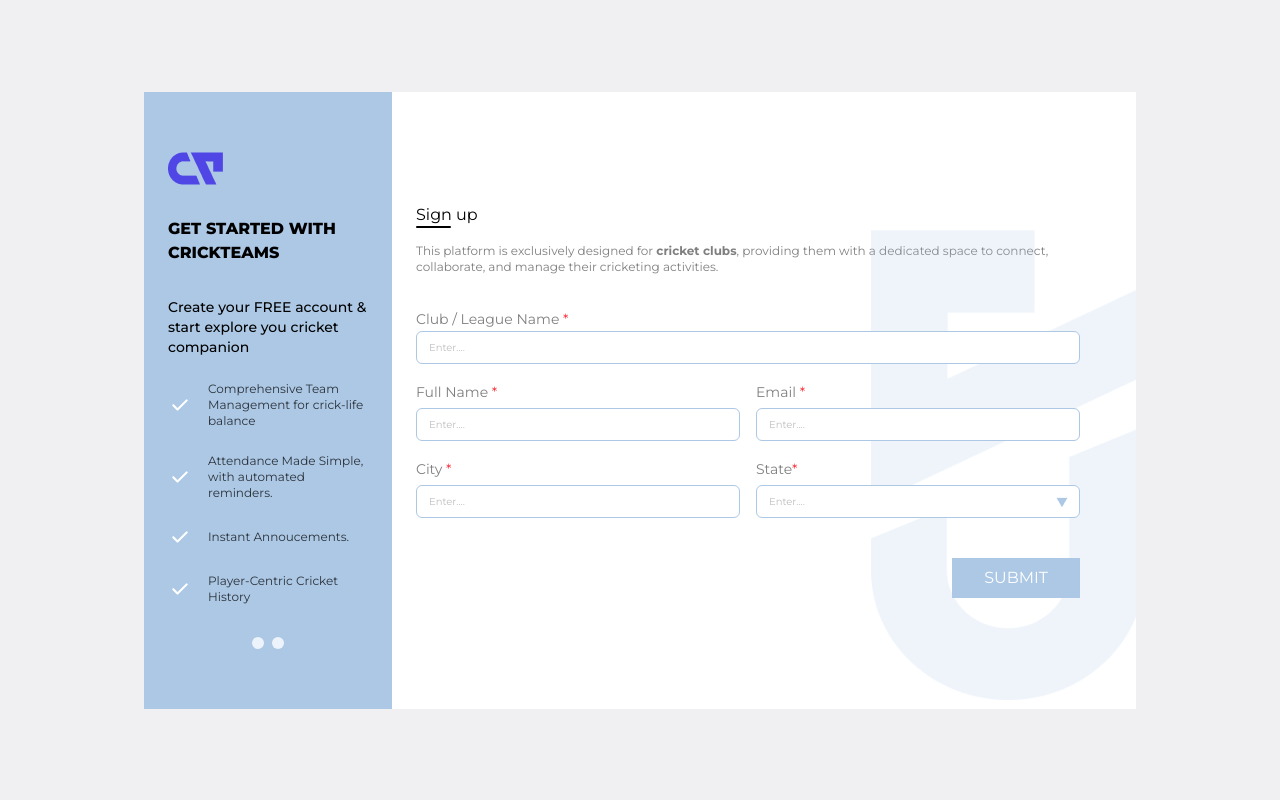
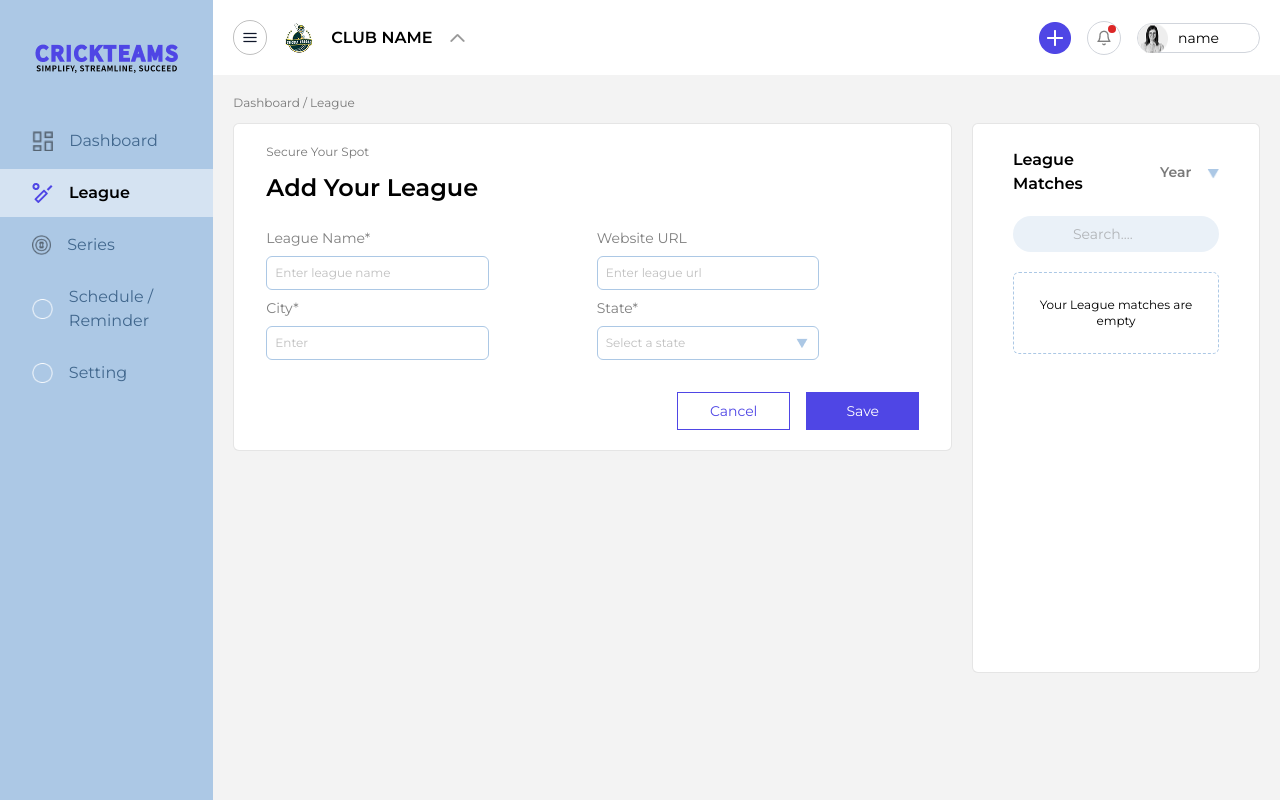
Before and after one commit to JeniDabhi/crickteams, an Angular app: page / in a window 1280 px wide. Built offline with nearby package versions, Linux system fonts and the light colour scheme.

Commit message:
create-league-add your league

```diff
--- a/src/app/app.component.html
+++ b/src/app/app.component.html
@@ -1,97 +1,121 @@
-<!-- SIGN-UP -->
+<div>
 
-<div class="bg-[#89899c21] min-h-screen flex items-center justify-center">
-  <div class="2xl:max-w-6xl xl:max-w-5xl lg:max-w-4xl md:max-w-3xl">
+  <div class="grid grid-cols-12 min-h-screen md:m-0 m-2">
 
-    <div class="grid grid-cols-12 m-4">
+    <div class="sidebar col-span-12 md:col-span-3 lg:col-span-2 bg-[#acc8e5]">
+      <div class="sidebar-title flex justify-center my-11">
+        <img src="../assets/img/logo.png" alt="logo">
+      </div>
+      <nav>
+        <ul class="space-y-5">
+          <li class="flex items-center space-x-4 py-3 cursor-pointer mb-1 hover:bg-[#ffffff80]">
+            <img src="../assets/img/dashboard.png" alt="Dashboard" class="h-5 ml-8">
+            <a href="#" class="hover:text-blue-500 text-xs  md:text-sm lg:text-base text-[#41678d]">Dashboard</a>
+          </li>
+          <li class="flex items-center space-x-4 py-3 cursor-pointer mb-1 bg-[#ffffff80]">
+            <img src="../assets/img/league.png" alt="League" class="h-5 ml-8">
+            <a href="#" class="hover:text-blue-500 text-xs md:text-sm lg:text-base font-semibold">League</a>
+          </li>
+          <li class="flex items-center space-x-4 py-3 cursor-pointer mb-1 hover:bg-[#ffffff80]">
+            <img src="../assets/img/series.png" alt="Series" class="h-5 ml-8">
+            <a href="#" class="hover:text-blue-500 text-xs md:text-sm lg:text-base text-[#41678d]">Series</a>
+          </li>
+          <li class="flex items-center space-x-4 py-3 cursor-pointer mb-1 hover:bg-[#ffffff80]">
+            <img src="../assets/img/reminder.png" alt="Reminder" class="h-5 ml-8">
+            <a href="#" class="hover:text-blue-500 text-xs md:text-sm lg:text-base text-[#41678d]">Schedule /
+              Reminder</a>
+          </li>
+          <li class="flex items-center space-x-4 py-3 cursor-pointer mb-1 hover:bg-[#ffffff80]">
+            <img src="../assets/img/setting.png" alt="Setting" class="h-5 ml-8">
+            <a href="#" class="hover:text-blue-500 text-xs md:text-sm lg:text-base text-[#41678d]">Setting</a>
+          </li>
+        </ul>
+      </nav>
+    </div>
 
-      <div class="lg:col-span-3 md:col-span-5 col-span-12 bg-[#ACC8E5]">
-        <div class="content py-6 sm:py-15 px-6">
-          <img src="../assets/img/crickteam-logo.png" alt="crickteam-logo">
-          <h2 class="font-extrabold max-w-[280px] my-8">GET STARTED WITH
-            CRICKTEAMS</h2>
-          <p class="font-medium text-sm">Create your FREE account & start explore you cricket companion</p>
 
-          <div class="flex my-6 items-center">
-            <img src="../assets/img/checkbox-checked.png" alt="" class="h-6 w-6">
+    <div class="club-main-content col-span-12 md:col-span-9 lg:col-span-10 bg-[#f3f3f3]">
+      <div class="header bg-white sm:flex-row p-5 flex justify-between">
+        <div class="club-content gap-4 flex items-center">
+          <img src="../assets/img/toggle.png" alt="toggle"
+            class="toggle-icon border border-[#00000040] rounded-full p-2">
+          <img src="../assets/img/cricket-logo.png" alt="cricket-logo" class="profile-icon">
+          <div class="profile-name text-black font-semibold text-sm md:text-base">CLUB NAME</div>
+          <img src="../assets/img/arrow-up.png" alt="arrow-up" class="arrow-up-icon">
+        </div>
+        <div class="profile-content gap-4 flex items-center">
+          <img src="../assets/img/add-icon.png" alt="add-icon" class="hidden sm:block">
 
-            <p class="text-[#000000BF] text-xs ml-4">Comprehensive Team Management for crick-life balance</p>
+          <div class="notification-icon relative">
+            <img src="../assets/img/notification.png" alt="notification"
+              class="border hidden sm:block border-gray-300 rounded-full p-2">
           </div>
-          <div class="flex my-6 items-center">
-            <img src="../assets/img/checkbox-checked.png" alt="" class="h-6 w-6">
-            <p class="text-[#000000BF] text-xs ml-4">Attendance Made Simple, with automated reminders.</p>
-          </div>
-          <div class="flex my-6 items-center">
-            <img src="../assets/img/checkbox-checked.png" alt="" class="h-6 w-6">
-            <p class="text-[#000000BF] text-xs ml-4">Instant Annoucements.</p>
-          </div>
-          <div class="flex my-6 items-center">
-            <img src="../assets/img/checkbox-checked.png" alt="" class="h-6 w-6">
-            <p class="text-[#000000BF] text-xs ml-4">Player-Centric Cricket History</p>
-          </div>
-          <div class="radio-container gap-2 flex justify-center items-center mt-8">
-            <input type="radio" id="radio-on" name="toggle" class="radio-input" />
-            <label for="radio-on" class="radio">
-              <span class="circle"></span>
-            </label>
-
-            <input type="radio" id="radio-off" name="toggle" class="radio-input" />
-            <label for="radio-off" class="radio">
-              <span class="circle"></span>
-            </label>
-          </div>
+          <div
+            class="name hidden sm:block border border-gray-300 rounded-2xl px-10 py-1 flex relative sm:text-xs md:text-sm md:py-1 sm:pt-2">
+            name</div>
         </div>
       </div>
 
-      <div
-        class="lg:col-span-9 md:col-span-7 col-span-12  bg-white flex items-center justify-center overflow-hidden">
 
-        <div class="sign-up-content relative  sm:pr-14 px-6 py-8">
-          <h2 class="sign-up relative">Sign up</h2>
-          <p class="text-xs text-[#00000080] mt-4 mb-8">This platform is exclusively designed for <strong
-              class="font-bold text-[#00000080]">cricket clubs</strong>, providing them with a dedicated space to
-            connect,
-            collaborate, and manage their cricketing activities.</p>
+      <div class="dashboard grid grid-cols-10 p-3 sm:p-5">
+        <div class="dashboard-content col-span-10 lg:col-span-7 overflow-hidden">
+          <p class="mb-3 text-[#797979] text-xs"> Dashboard / League </p>
+          <div
+            class="dashboard-card relative bg-white mt-3 mb-6 py-7 lg:py-5 rounded-md sm:py-7 px-8 border-1 border-[#0000001A]">
+            <p class="mb-3 text-[#797979] text-[10px] sm:text-xs"> Secure Your Spot </p>
+            <h2 class="text-sm sm:text-2xl font-semibold mb-6">Add Your League</h2>
+            <form action="" class="text-[#00000080]">
+              <div class="grid grid-cols-6 gap-2">
+                <div class="flex flex-col col-span-6 sm:col-span-3 gap-2 sm:pr-10 lg:pr-25">
+                  <label for="" class="text-xs sm:text-sm">League Name*</label>
+                  <input type="text" placeholder="Enter league name"
+                    class="border border-[#ACC8E5] p-2 rounded-md text-[10px] sm:text-xs outline-none">
+                </div>
+                <div class="flex flex-col col-span-6 sm:col-span-3 gap-2 sm:pr-10 lg:pr-25">
+                  <label for="" class="text-xs sm:text-sm">Website URL</label>
+                  <input type="text" placeholder="Enter league url"
+                    class="border border-[#ACC8E5] p-2 rounded-md text-[10px] sm:text-xs outline-none">
+                </div>
+                <div class="flex flex-col col-span-6 sm:col-span-3 gap-2 sm:pr-10 lg:pr-25">
+                  <label for="" class="text-xs sm:text-sm">City*</label>
+                  <input type="text" placeholder="Enter"
+                    class="border border-[#ACC8E5] p-2 rounded-md text-[10px] sm:text-xs outline-none">
+                </div>
+                <div class="flex flex-col col-span-6 sm:col-span-3 gap-2 sm:pr-10 lg:pr-25">
+                  <label for="" class="text-xs sm:text-sm">State*</label>
+                  <div class="state relative"><input type="text" placeholder="Select a state"
+                      class="border border-[#ACC8E5] p-2 rounded-md text-[10px] sm:text-xs w-full outline-none"></div>
+                </div>
 
-          <form action="" class="relative">
-            <label for="" class="text-[#00000080] text-xs sm:text-sm">Club / League Name <span
-                class="text-red-500">*</span></label>
-            <input type="text" placeholder="Enter...."
-              class="w-full bg-white outline-none border border-[#ACC8E5] rounded-md px-3 py-2 mb-4 text-[10px] text-[#00000080]">
+              </div>
+              <div class="flex justify-center sm:justify-end gap-4 mt-8">
+                <button
+                  class="px-4 sm:px-8 py-2 border border-[#4F46E5] text-sm text-[#4F46E5] hover:bg-gray-100">Cancel</button>
+                <button class="px-5 sm:px-10 py-2 bg-[#4F46E5] text-white text-sm hover:bg-indigo-700">Save</button>
+              </div>
+            </form>
+          </div>
 
-            <div class="grid grid-cols-4 gap-2 md:gap-4">
-              <div class="lg:col-span-2 col-span-4">
-                <label for="" class="text-[#00000080] text-xs sm:text-sm">Full Name <span class="text-red-500">*</span></label>
-                <input type="text" placeholder="Enter...."
-                  class="w-full bg-white outline-none border border-[#ACC8E5] rounded-md px-3 py-2 mt-1 text-[10px] text-[#00000080]">
-              </div>
-              <div class="lg:col-span-2 col-span-4">
-                <label for="" class="text-[#00000080] text-xs sm:text-sm">Email <span class="text-red-500">*</span></label>
-                <input type="text" placeholder="Enter...."
-                  class="w-full bg-white outline-none border border-[#ACC8E5] rounded-md px-3 py-2 mt-1 text-[10px] text-[#00000080]">
-              </div>
-
-              <div class="lg:col-span-2 col-span-4">
-                <label for="" class="text-[#00000080] text-xs sm:text-sm">City <span class="text-red-500">*</span></label>
-                <input type="text" placeholder="Enter...."
-                  class="w-full bg-white outline-none border border-[#ACC8E5] rounded-md px-3 py-2 mt-1 text-[10px] text-[#00000080]">
-              </div>
-              <div class="lg:col-span-2 col-span-4 relative State-input">
-                <label for="" class="text-[#00000080] text-xs sm:text-sm">State<span class="text-red-500">*</span></label>
-                <input type="text" placeholder="Enter...."
-                  class="w-full bg-white outline-none border border-[#ACC8E5] rounded-md px-3 py-2 mt-1 text-[10px] text-[#00000080]">
-                <img src="../assets/img/drop-down-icon.png" alt="dropdown" class="absolute top-10 right-3 cursor-pointer">
+        </div>
+        <div class="league-matches col-span-10 lg:col-span-3 mt-7 ml-5">
+          <div class="league-matches-content min-h-[550px] bg-white rounded-md py-6 px-10 border-1 border-[#0000001A]">
+            <div class="flex justify-between">
+              <p class="font-semibold text-sm lg:text-base lg:mr-3">League Matches</p>
+              <div class="year flex items-center cursor-pointer">
+                <p class="text-lg font-semibold text-[#797979] text-sm font-medium">Year</p>
+                <img src="../assets/img/down-arrow.png" alt="down-arrow" class="h-[10px] mt-1 ml-4">
               </div>
             </div>
-            <div class="flex justify-end">
-              <button type="" class="mt-10 bg-[#ACC8E5] hover:bg-blue-400 text-white py-2 px-8 transition duration-200">
-                SUBMIT
-              </button>
+            <div class="input-field relative">
+              <input type="text" placeholder="Search...."
+                class="search-input my-5 pl-15 text-[#797979] bg-[#eaf1f8] rounded-full px-4 py-2 w-full sm:text-xs lg:text-sm ">
             </div>
-          </form>
+            <div
+              class="flex text-center justify-center items-center rounded-md border-1 border-dashed border-[#acc8e5]">
+              <p class="py-6 text-xs px-2">Your League matches are empty</p>
+            </div>
+          </div>
         </div>
       </div>
     </div>
   </div>
-
-</div>
--- a/src/app/app.component.scss
+++ b/src/app/app.component.scss
@@ -1,53 +1,35 @@
-.radio-input {
-  display: none;
-}
-.radio {
-  width: 9px;
-  height: 9px;
-  padding: 6px;
-  display: flex;
-  cursor: pointer;
+.notification-icon::before {
+  content: "";
+  top: 12%;
+  right: 15%;
+  width: 8px;
+  height: 8px;
+  position: absolute;
   border-radius: 50%;
-  position: relative;
-  align-items: center;
-  background: #ffffffc8;
-  justify-content: center;
-}
-.circle {
-  width: 100%;
-  height: 100%;
-  border-radius: 50%;
-  background: transparent;
-  transition: all 0.3s ease-in-out;
-}
-.radio-input:checked + .radio .circle {
-  transform: scale(1.1);
-  background: #c1d6a7;
-  outline: 3px solid #f2f3f4;
-  border: 2px solid #ffffff00;
+  background-color: #dc2626;
 }
 
-// SIGN-UP-CONTENT
-
-.sign-up::after {
+.name::before {
   content: "";
+  top: 0%;
+  left: 0%;
+  width: 30px;
+  height: 29px;
   position: absolute;
-  bottom: -5%;
-  left: 0%;
-  width: 35px;
-  height: 2px;
-  border-radius: 5px;
-  background-color: #000000;
-}
-.sign-up-content::before {
-  content: "";
-  top: 13%;
-  right: -3%;
-  width: 300px;
-  height: 470px;
-  position: absolute;
-  background-size: contain;
+  background-size: 30px;
   background-position: center;
   background-repeat: no-repeat;
-  background-image: url(../assets/img/background-logo.png);
+  background-image: url(../assets/img/profile.png);
 }
+
+.state::before {
+  content: "";
+  top: 35%;
+  right: 5%;
+  width: 12px;
+  height: 12px;
+  position: absolute;
+  background-position: center;
+  background-repeat: no-repeat;
+  background-image: url(../assets/img/drop-down-icon.png);
+}
```
